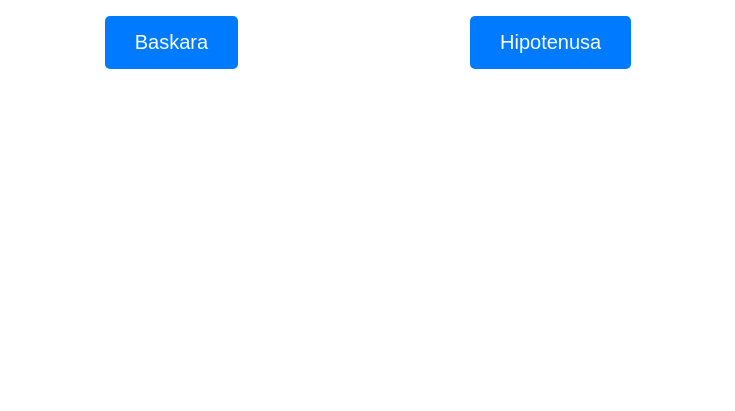
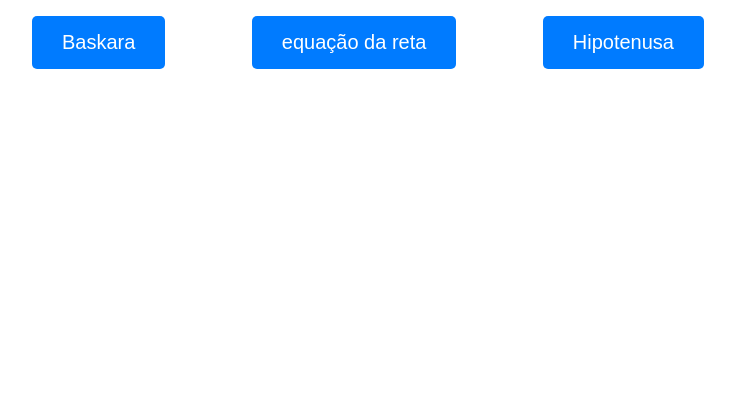
Before and after one commit to holyicecream/Tarefa-Gerencia-13-05, a plain HTML site: page index.html in a window 1280 px wide. Shown: the part 405-816 px from the top of the page, without its empty margins (272-1007 px from the left). Drawn offline with Linux system fonts and the light colour scheme.

Commit message:
equação de reta

```diff
--- a/index.html
+++ b/index.html
@@ -13,7 +13,7 @@
 
     <div class="botao-container">
       <a href="baskara.html" class="botao">Baskara</a>
-
+      <a href="equacao_reta.html" class="botao">equação da reta</a>
       <a href="hipotenusa.html" class="botao">Hipotenusa</a>
 
     </div>
```
